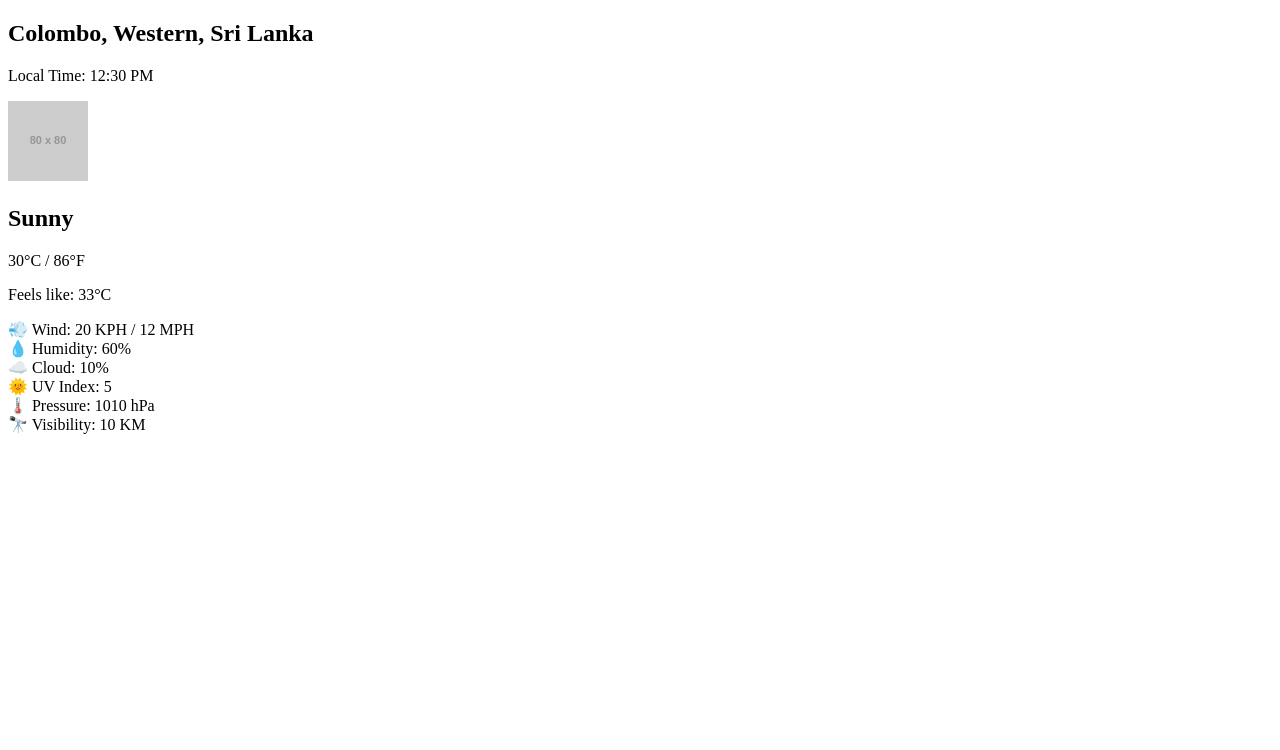
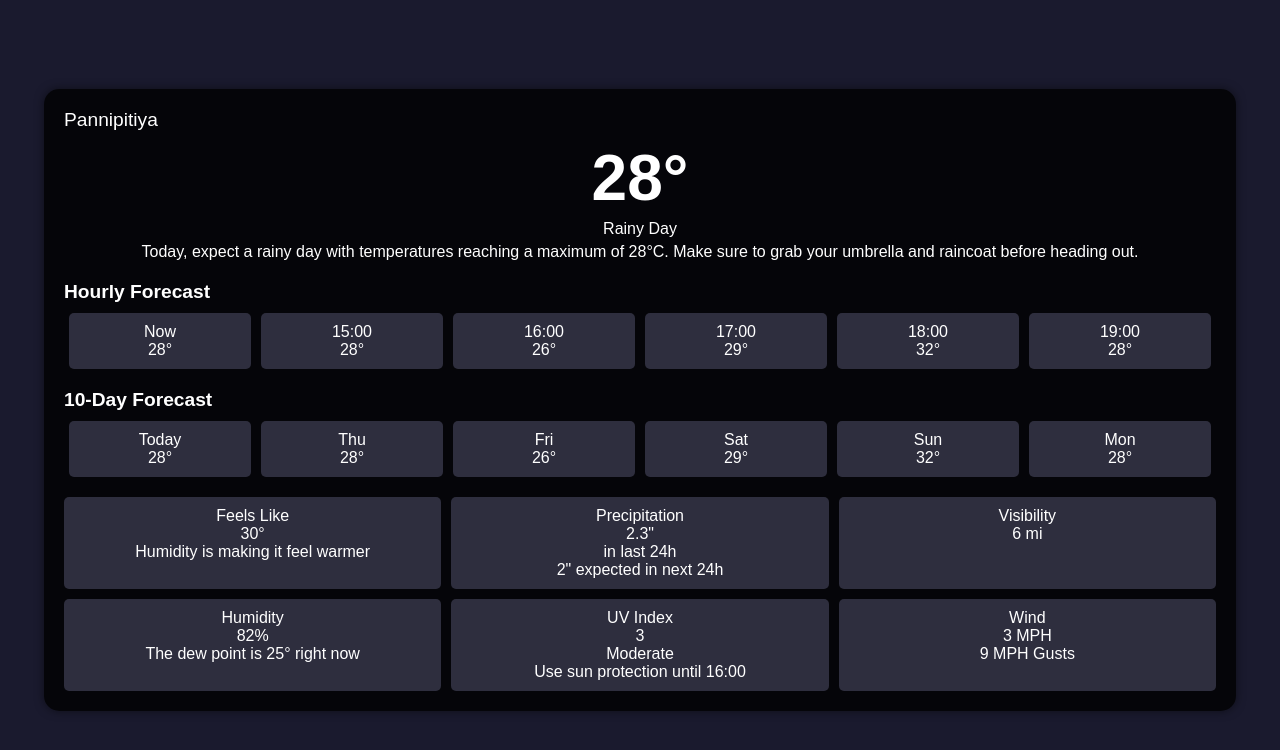
Before and after one commit to Thushara1020/Wether_app, a plain HTML site: page index.html in a window 1280 px wide. Drawn offline with Linux system fonts and the light colour scheme; placeholder pictures from the web are drawn by us.

Commit message:
Add_HTML_CSS

```diff
--- a/assect/style.css
+++ b/assect/style.css
@@ -0,0 +1,78 @@
+body {
+    background: #1a1a2e;
+    color: #fff;
+    font-family: Arial, sans-serif;
+    display: flex;
+    justify-content: center;
+    align-items: center;
+    height: 100vh;
+    margin: 0;
+}
+
+.weather-container {
+    background: rgba(0, 0, 0, 0.8);
+    padding: 20px;
+    border-radius: 15px;
+    width: 90%;
+    max-width: 1200px;
+    box-shadow: 0 0 10px rgba(0, 0, 0, 0.5);
+}
+
+.location {
+    font-size: 1.2em;
+    margin-bottom: 10px;
+}
+
+.current-weather {
+    text-align: center;
+    margin-bottom: 20px;
+}
+
+.current-weather h1 {
+    font-size: 4em;
+    margin: 0;
+}
+
+.current-weather p {
+    margin: 5px 0;
+}
+
+.hourly-forecast, .ten-day-forecast {
+    margin-bottom: 20px;
+}
+
+.hourly-forecast h3, .ten-day-forecast h3 {
+    font-size: 1.2em;
+    margin-bottom: 10px;
+}
+
+.hourly-data, .ten-day-data {
+    display: flex;
+    justify-content: space-between;
+}
+
+.hour, .day {
+    text-align: center;
+    padding: 10px;
+    background: #2e2e3e;
+    border-radius: 5px;
+    flex: 1;
+    margin: 0 5px;
+}
+
+.details {
+    display: grid;
+    grid-template-columns: repeat(3, 1fr);
+    gap: 10px;
+}
+
+.detail-item {
+    background: #2e2e3e;
+    padding: 10px;
+    border-radius: 5px;
+    text-align: center;
+}
+
+.detail-item br {
+    line-height: 1.5;
+}
--- a/index.html
+++ b/index.html
@@ -3,37 +3,47 @@
 <head>
     <meta charset="UTF-8">
     <meta name="viewport" content="width=device-width, initial-scale=1.0">
-  <title>Modern Weather App</title>
+    <title>Weather Dashboard</title>
     <link rel="stylesheet" href="/assect/style.css">
-  <link href="https://fonts.googleapis.com/css2?family=Poppins:wght@300;500;700&display=swap" rel="stylesheet">
 </head>
 <body>
-  <div class="container">
-
-    <!-- Current Weather -->
-    <section class="current-weather">
-      <h1 id="location">Colombo, Western, Sri Lanka</h1>
-      <p id="local-time">Local Time: 12:30 PM</p>
-      <div class="weather-info">
-        <img src="https://via.placeholder.com/80" alt="Weather Icon" id="weather-icon">
-        <div>
-          <h2 id="condition">Sunny</h2>
-          <p id="temp">30°C / 86°F</p>
-          <p id="feels-like">Feels like: 33°C</p>
+    <div class="weather-container">
+        <div class="location">Pannipitiya</div>
+        <div class="current-weather">
+            <h1>28°</h1>
+            <p>Rainy Day</p>
+            <p>Today, expect a rainy day with temperatures reaching a maximum of 28°C. Make sure to grab your umbrella and raincoat before heading out.</p>
+        </div>
+        <div class="hourly-forecast">
+            <h3>Hourly Forecast</h3>
+            <div class="hourly-data">
+                <div class="hour">Now<br>28°</div>
+                <div class="hour">15:00<br>28°</div>
+                <div class="hour">16:00<br>26°</div>
+                <div class="hour">17:00<br>29°</div>
+                <div class="hour">18:00<br>32°</div>
+                <div class="hour">19:00<br>28°</div>
             </div>
         </div>
-      <div class="details-grid">
-        <div id="wind-speed">💨 Wind: 20 KPH / 12 MPH</div>
-        <div id="humidity">💧 Humidity: 60%</div>
-        <div id="cloud">☁️ Cloud: 10%</div>
-        <div id="uv">🌞 UV Index: 5</div>
-        <div id="pressure">🌡️ Pressure: 1010 hPa</div>
-        <div id="visibility">🔭 Visibility: 10 KM</div>
+        <div class="ten-day-forecast">
+            <h3>10-Day Forecast</h3>
+            <div class="ten-day-data">
+                <div class="day">Today<br>28°</div>
+                <div class="day">Thu<br>28°</div>
+                <div class="day">Fri<br>26°</div>
+                <div class="day">Sat<br>29°</div>
+                <div class="day">Sun<br>32°</div>
+                <div class="day">Mon<br>28°</div>
             </div>
-    </section>
-
-
-
+        </div>
+        <div class="details">
+            <div class="detail-item">Feels Like<br>30°<br>Humidity is making it feel warmer</div>
+            <div class="detail-item">Precipitation<br>2.3"<br>in last 24h<br>2" expected in next 24h</div>
+            <div class="detail-item">Visibility<br>6 mi</div>
+            <div class="detail-item">Humidity<br>82%<br>The dew point is 25° right now</div>
+            <div class="detail-item">UV Index<br>3<br>Moderate<br>Use sun protection until 16:00</div>
+            <div class="detail-item">Wind<br>3 MPH<br>9 MPH Gusts</div>
+        </div>
     </div>
 </body>
 </html>
```
Lines whose indentation alone changed are shown as unchanged.
